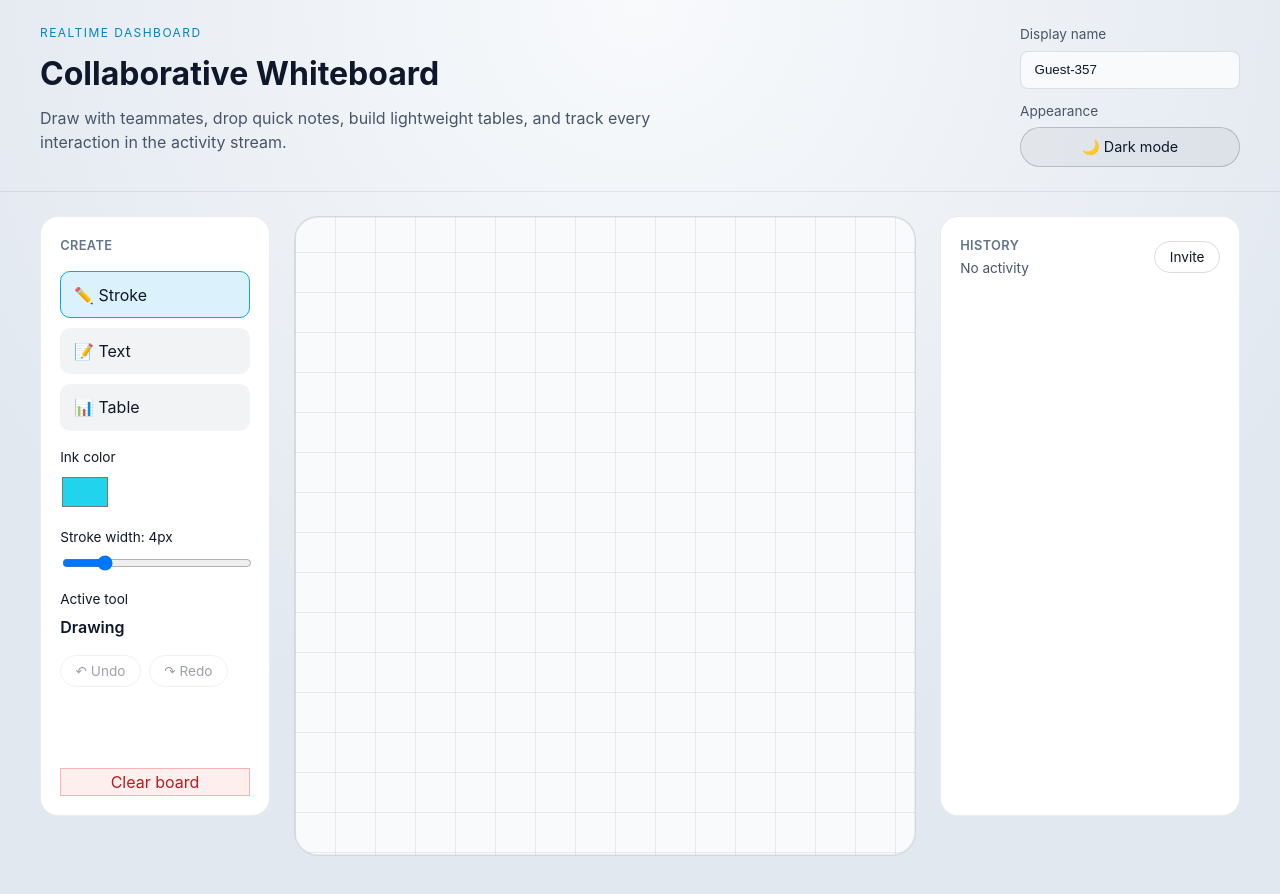
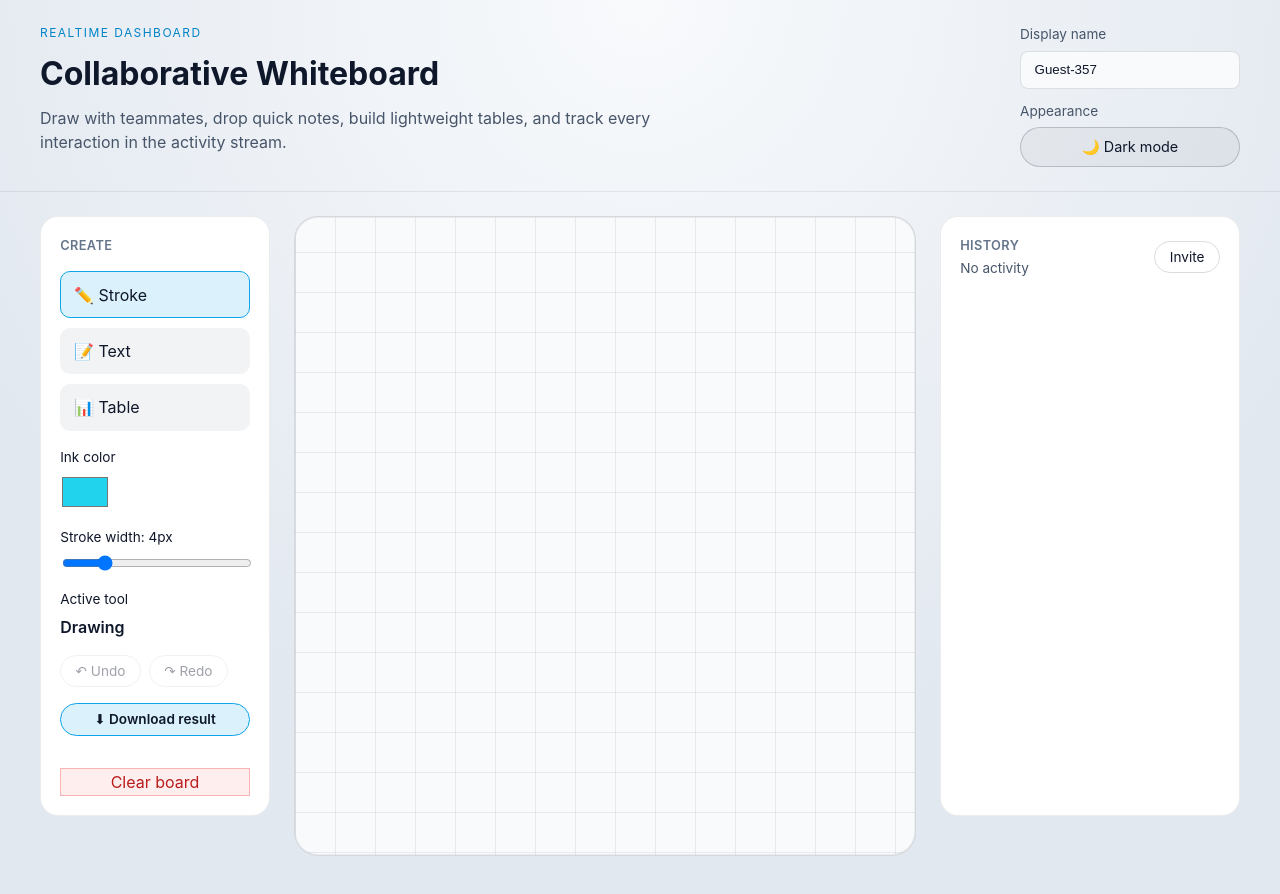
Before and after one commit to leoniddidukh-source/erp.piche.dashboard, a React (Vite) app: page / in a window 1280 px wide. Built offline with nearby package versions, Linux system fonts and the light colour scheme.

Commit message:
Added download result feature

```diff
--- a/src/App.css
+++ b/src/App.css
@@ -268,6 +268,21 @@
   justify-content: space-between;
 }
 
+.primary-btn {
+  border-radius: 999px;
+  border: 1px solid var(--color-tool-active-border);
+  background: var(--color-tool-active-bg);
+  color: inherit;
+  padding: 0.35rem 1rem;
+  font-size: 0.85rem;
+  font-weight: 600;
+  transition: filter 150ms ease;
+}
+
+.primary-btn:hover {
+  filter: brightness(1.05);
+}
+
 .history-meta {
   margin: 0.15rem 0 0;
   color: var(--color-history-meta);
--- a/src/App.tsx
+++ b/src/App.tsx
@@ -280,6 +280,28 @@ function App() {
   const toggleTheme = useCallback(() => {
     setTheme((prev) => (prev === 'dark' ? 'light' : 'dark'))
   }, [])
+
+  const handleDownloadResult = useCallback(() => {
+    if (typeof window === 'undefined') return
+    const payload = {
+      generatedAt: new Date().toISOString(),
+      generatedBy: userName,
+      shapes: shapesRef.current,
+      history: historyRef.current,
+    }
+    const blob = new Blob([JSON.stringify(payload, null, 2)], {
+      type: 'application/json',
+    })
+    const url = URL.createObjectURL(blob)
+    const link = document.createElement('a')
+    const timestamp = new Date().toISOString().replace(/[:.]/g, '-')
+    link.href = url
+    link.download = `whiteboard-${timestamp}.json`
+    document.body.appendChild(link)
+    link.click()
+    document.body.removeChild(link)
+    URL.revokeObjectURL(url)
+  }, [userName])
 
   const saveStateForUndo = useCallback(() => {
     if (isUndoRedoRef.current) {
@@ -784,6 +806,10 @@ function App() {
             </button>
           </div>
 
+          <button className="primary-btn" type="button" onClick={handleDownloadResult}>
+            ⬇ Download result
+          </button>
+
           <button className="danger-btn" onClick={clearBoard}>
             Clear board
           </button>
@@ -820,11 +846,13 @@ function App() {
               <p className="panel-title">History</p>
               <p className="history-meta">
                 {history.length ? `${history.length} events` : 'No activity'}
-        </p>
-      </div>
+              </p>
+            </div>
             <button
               className="ghost-btn"
-              onClick={() => window.alert('Open this dashboard in another tab to collaborate in real-time!')}
+              onClick={() =>
+                window.alert('Open this dashboard in another tab to collaborate in real-time!')
+              }
             >
               Invite
             </button>
```
Also changed, not shown: 5 other files (tests, documents, lock files or other folders).
